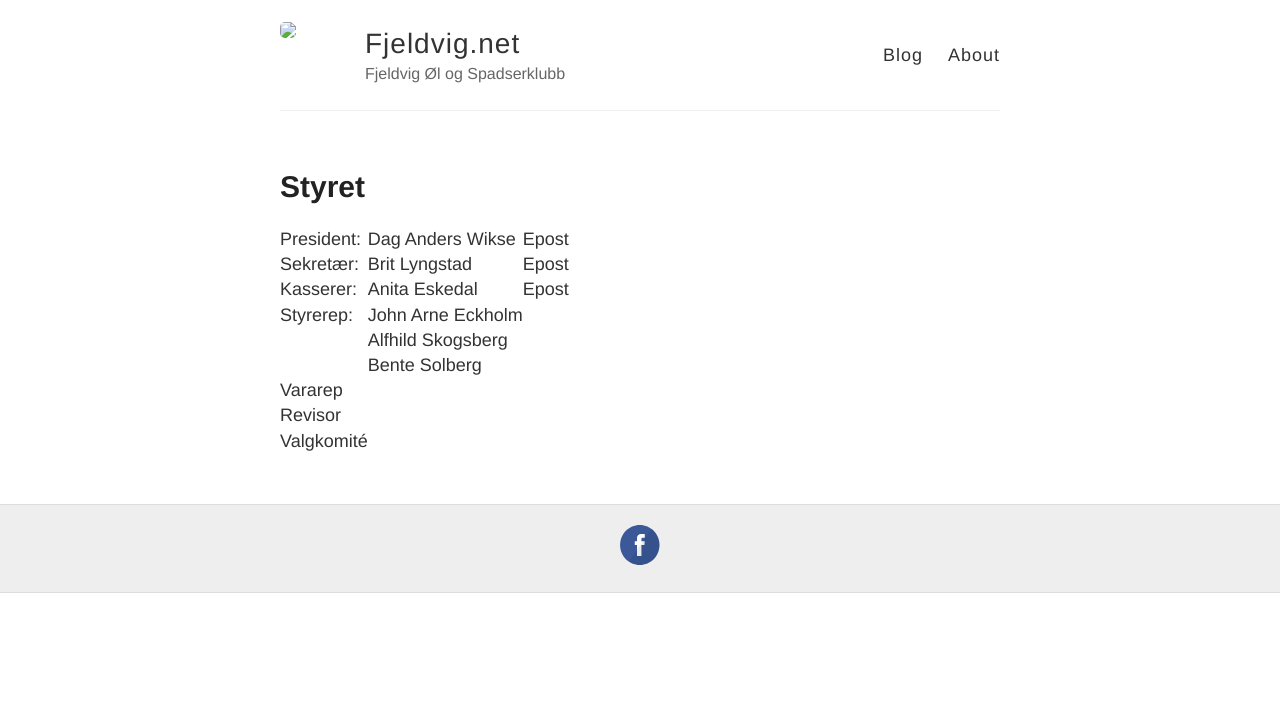
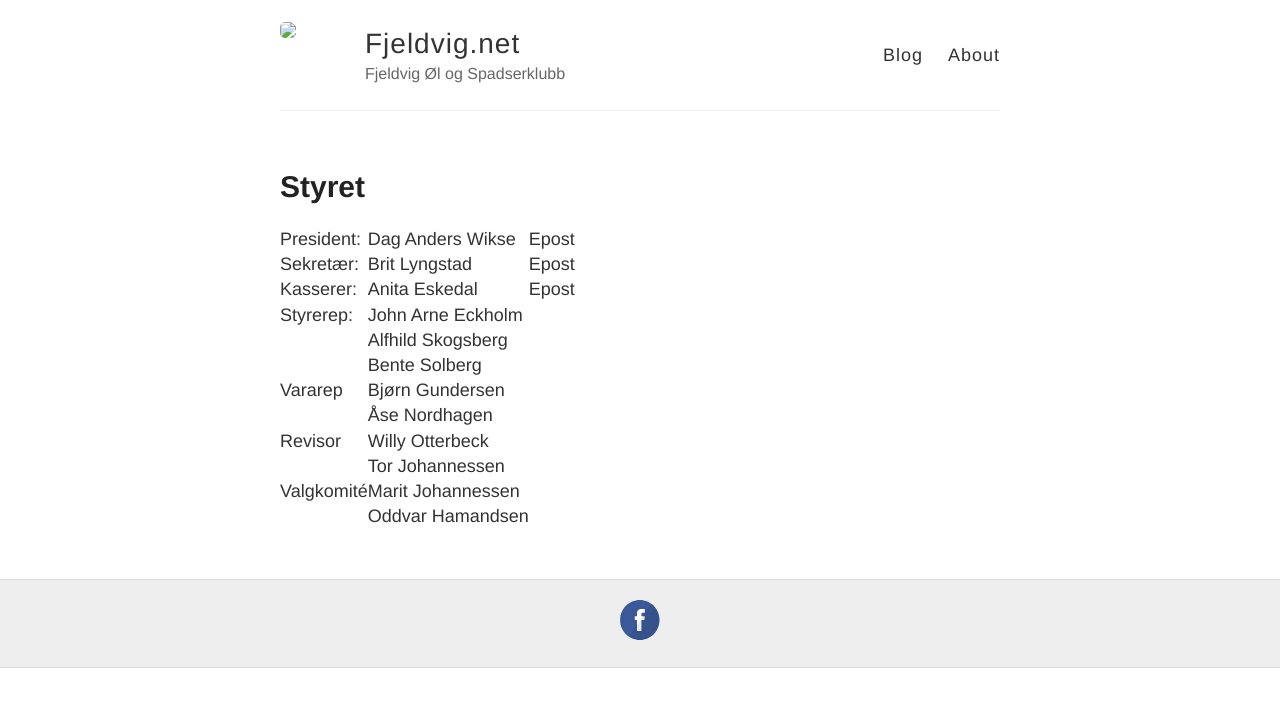
Before and after one commit to Kimuth/kimuth.github.io, a Jekyll site: the page built from styret.markdown, in a window 1280 px wide. Shown: the top 707 px of the page. Built offline with Jekyll 4.4.1, drawn with Linux system fonts in a browser that asks for light colours; our own code applies the rules of GitHub Pages for plain Markdown files.

Commit message:
Updated styret

```diff
--- a/styret.markdown
+++ b/styret.markdown
@@ -10,6 +10,9 @@ date: 2017-11-29 12:14:00 Z
 | Styrerep:    | John Arne Eckholm   |             |
 |              | Alfhild Skogsberg   |             |
 |              | Bente Solberg       |             |
-| Vararep      |                     |             |
-| Revisor      |                     |             |
-| Valgkomité   |                     |             |
+| Vararep      | Bjørn Gundersen     |             |
+|              | Åse Nordhagen       |             |
+| Revisor      | Willy Otterbeck     |             |
+|              | Tor Johannessen     |
+| Valgkomité   | Marit Johannessen   |
+|              | Oddvar Hamandsen    |
```
